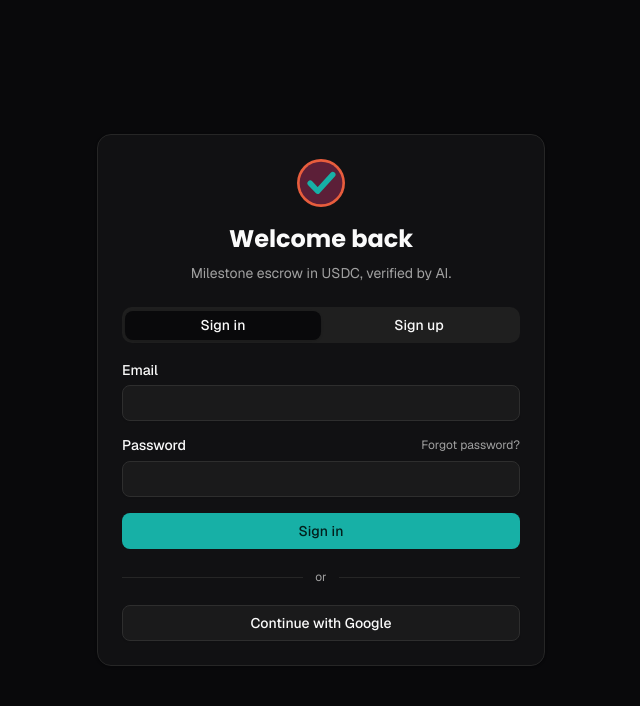
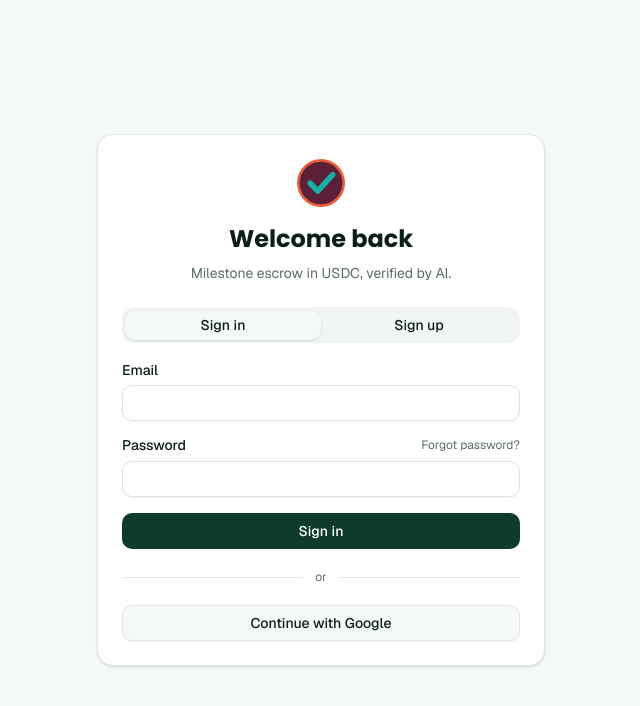
Before and after one commit to SKAHLO1/yorse, a Next.js app: page /login in a window 1280 px wide. Shown: the top 706 px of the page, without its empty margins (319-959 px from the left). Built offline with nearby package versions, Linux system fonts and the light colour scheme; no server answers; what wagmi would draw is missing.

Commit message:
style: update scrollbar styles and remove dark class from HTML element

```diff
--- a/app/globals.css
+++ b/app/globals.css
@@ -3,7 +3,6 @@
 
 @custom-variant dark (&:is(.dark *));
 
-/* Add scrollbar-hide utility */
 @utility scrollbar-hide {
   -ms-overflow-style: none;
   scrollbar-width: none;
@@ -12,106 +11,81 @@
   }
 }
 
-/* Custom thin scrollbar styling */
 * {
   scrollbar-width: thin;
-  scrollbar-color: #4b5563 #1f2937;
+  scrollbar-color: #c7d6ce transparent;
 }
 
 ::-webkit-scrollbar {
   width: 6px;
+  height: 6px;
 }
 
 ::-webkit-scrollbar-track {
-  background: #1f2937;
+  background: transparent;
 }
 
 ::-webkit-scrollbar-thumb {
-  background: #4b5563;
+  background: #c7d6ce;
   border-radius: 3px;
 }
 
+/*
+ * Yorse theme: light surfaces, deep forest-green primary, emerald accents.
+ * `brand-teal` is the positive/accent green used across the app; `brand-orange` is
+ * the attention colour (disputes, warnings); `brand-maroon` is the deep brand green.
+ */
 :root {
-  --background: oklch(1 0 0);
-  --foreground: oklch(0.145 0 0);
-  --card: oklch(1 0 0);
-  --card-foreground: oklch(0.145 0 0);
-  --popover: oklch(1 0 0);
-  --popover-foreground: oklch(0.145 0 0);
-  --primary: oklch(0.205 0 0);
-  --primary-foreground: oklch(0.985 0 0);
-  --secondary: oklch(0.97 0 0);
-  --secondary-foreground: oklch(0.205 0 0);
-  --muted: oklch(0.97 0 0);
-  --muted-foreground: oklch(0.556 0 0);
-  --accent: oklch(0.97 0 0);
-  --accent-foreground: oklch(0.205 0 0);
-  --destructive: oklch(0.577 0.245 27.325);
-  --destructive-foreground: oklch(0.577 0.245 27.325);
-  --border: oklch(0.922 0 0);
-  --input: oklch(0.922 0 0);
-  --ring: oklch(0.708 0 0);
-  --chart-1: oklch(0.646 0.222 41.116);
-  --chart-2: oklch(0.6 0.118 184.704);
-  --chart-3: oklch(0.398 0.07 227.392);
-  --chart-4: oklch(0.828 0.189 84.429);
-  --chart-5: oklch(0.769 0.188 70.08);
-  --radius: 0.625rem;
-  --sidebar: oklch(0.985 0 0);
-  --sidebar-foreground: oklch(0.145 0 0);
-  --sidebar-primary: oklch(0.205 0 0);
-  --sidebar-primary-foreground: oklch(0.985 0 0);
-  --sidebar-accent: oklch(0.97 0 0);
-  --sidebar-accent-foreground: oklch(0.205 0 0);
-  --sidebar-border: oklch(0.922 0 0);
-  --sidebar-ring: oklch(0.708 0 0);
-}
-
-.dark {
-  --background: #09090b;
-  --foreground: oklch(0.985 0 0);
-  --card: #111113;
-  --card-foreground: oklch(0.985 0 0);
-  --popover: #111113;
-  --popover-foreground: oklch(0.985 0 0);
-  --primary: #17b0a6;
-  --primary-foreground: #03201d;
-  --secondary: oklch(0.269 0 0);
-  --secondary-foreground: oklch(0.985 0 0);
-  --muted: oklch(0.24 0 0);
-  --muted-foreground: oklch(0.708 0 0);
-  --accent: oklch(0.269 0 0);
-  --accent-foreground: oklch(0.985 0 0);
-  --destructive: oklch(0.577 0.2 27);
-  --destructive-foreground: oklch(0.7 0.19 25);
-  --border: oklch(0.27 0 0);
-  --input: oklch(0.3 0 0);
-  --ring: #17b0a6;
-  --chart-1: #17b0a6;
-  --chart-2: #e85d3d;
-  --chart-3: #8b3a5c;
-  --chart-4: oklch(0.828 0.189 84.429);
-  --chart-5: oklch(0.645 0.246 16.439);
-  --sidebar: #0c0c0e;
-  --sidebar-foreground: oklch(0.985 0 0);
-  --sidebar-primary: #17b0a6;
-  --sidebar-primary-foreground: #03201d;
-  --sidebar-accent: oklch(0.269 0 0);
-  --sidebar-accent-foreground: oklch(0.985 0 0);
-  --sidebar-border: oklch(0.27 0 0);
-  --sidebar-ring: #17b0a6;
-  --brand-orange: #e85d3d;
-  --brand-maroon: #5c1f38;
-  --brand-teal: #17b0a6;
+  --background: #f4f8f6;
+  --foreground: #0c1f17;
+  --card: #ffffff;
+  --card-foreground: #0c1f17;
+  --popover: #ffffff;
+  --popover-foreground: #0c1f17;
+  --primary: #0e3b2b;
+  --primary-foreground: #ffffff;
+  --secondary: #edf4f0;
+  --secondary-foreground: #0e3b2b;
+  --muted: #f0f5f2;
+  --muted-foreground: #5b6d65;
+  --accent: #e8f4ed;
+  --accent-foreground: #0e3b2b;
+  --destructive: #dc2626;
+  --destructive-foreground: #b91c1c;
+  --border: #e1e9e4;
+  --input: #dbe5df;
+  --ring: #16a34a;
+  --chart-1: #16a34a;
+  --chart-2: #0e3b2b;
+  --chart-3: #4f7cff;
+  --chart-4: #f59e0b;
+  --chart-5: #ef4444;
+  --radius: 0.75rem;
+  --sidebar: #0b2e22;
+  --sidebar-foreground: #d6e7de;
+  --sidebar-primary: #22c55e;
+  --sidebar-primary-foreground: #04140d;
+  --sidebar-accent: #134833;
+  --sidebar-accent-foreground: #ffffff;
+  --sidebar-border: #174a36;
+  --sidebar-ring: #22c55e;
+  --brand-green: #16a34a;
+  --brand-forest: #0e3b2b;
+  --brand-mint: #e8f4ed;
 }
 
 @theme inline {
   --font-sans: "Geist", "Geist Fallback";
   --font-mono: "Geist Mono", "Geist Mono Fallback";
   --font-brand: var(--font-poppins), "Poppins", sans-serif;
-  --color-brand-orange: #e85d3d;
-  --color-brand-maroon: #5c1f38;
-  --color-brand-teal: #17b0a6;
+  /* Legacy names kept so every existing component adopts the new palette. */
+  --color-brand-teal: #16a34a;
+  --color-brand-orange: #e2571e;
+  --color-brand-maroon: #0e3b2b;
+  --color-brand-green: #16a34a;
+  --color-brand-forest: #0e3b2b;
+  --color-brand-mint: #e8f4ed;
+  --color-brand-emerald: #22c55e;
   --color-background: var(--background);
   --color-foreground: var(--foreground);
   --color-card: var(--card);
@@ -148,6 +122,8 @@
   --color-sidebar-accent-foreground: var(--sidebar-accent-foreground);
   --color-sidebar-border: var(--sidebar-border);
   --color-sidebar-ring: var(--sidebar-ring);
+  --shadow-soft: 0 1px 2px rgb(12 31 23 / 0.04), 0 8px 24px -12px rgb(12 31 23 / 0.12);
+  --shadow-float: 0 2px 6px rgb(12 31 23 / 0.05), 0 24px 48px -20px rgb(12 59 43 / 0.28);
 }
 
 @layer base {
@@ -157,9 +133,56 @@
   body {
     @apply bg-background text-foreground;
   }
-  /* Add text selection styling */
   ::selection {
-    background-color: #17b0a6;
+    background-color: #16a34a;
     color: white;
   }
 }
+
+/* Soft page wash used behind the app and the landing hero. */
+@utility bg-yorse-wash {
+  background-color: #f4f8f6;
+  background-image:
+    radial-gradient(60rem 30rem at 85% -10%, rgb(34 197 94 / 0.10), transparent 60%),
+    radial-gradient(40rem 24rem at 0% 0%, rgb(14 59 43 / 0.05), transparent 60%);
+}
+
+/* The sidebar's forest gradient. */
+@utility bg-yorse-forest {
+  background-color: #0b2e22;
+  background-image:
+    radial-gradient(28rem 20rem at 0% 0%, rgb(34 197 94 / 0.14), transparent 60%),
+    linear-gradient(180deg, #0c3326 0%, #0a281d 100%);
+}
+
+/* "Money Moves." headline gradient. */
+@utility text-yorse-gradient {
+  background-image: linear-gradient(90deg, #0e5a3d 0%, #16a34a 55%, #22c55e 100%);
+  -webkit-background-clip: text;
+  background-clip: text;
+  color: transparent;
+}
+
+@keyframes yorse-float {
+  0%,
+  100% {
+    transform: translateY(0);
+  }
+  50% {
+    transform: translateY(-8px);
+  }
+}
+
+@utility animate-float {
+  animation: yorse-float 6s ease-in-out infinite;
+}
+
+@keyframes yorse-spin-slow {
+  to {
+    transform: rotate(360deg);
+  }
+}
+
+@utility animate-spin-slow {
+  animation: yorse-spin-slow 40s linear infinite;
+}
--- a/app/layout.tsx
+++ b/app/layout.tsx
@@ -26,7 +26,7 @@ export default function RootLayout({
   children: React.ReactNode
 }>) {
   return (
-    <html lang="en" className={`dark ${poppins.variable}`}>
+    <html lang="en" className={poppins.variable}>
       <body className="font-sans antialiased">
         <Providers>{children}</Providers>
         {process.env.NODE_ENV === 'production' && <Analytics />}
```
